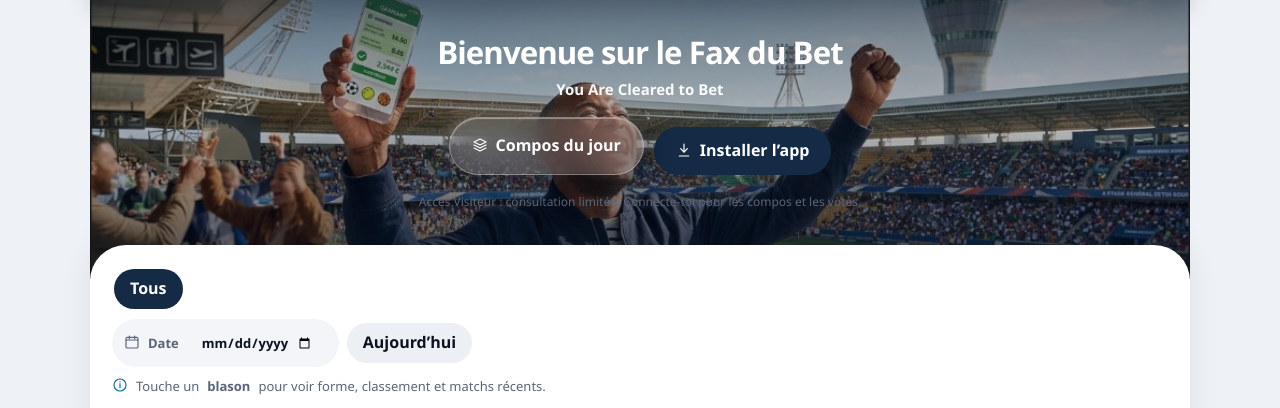
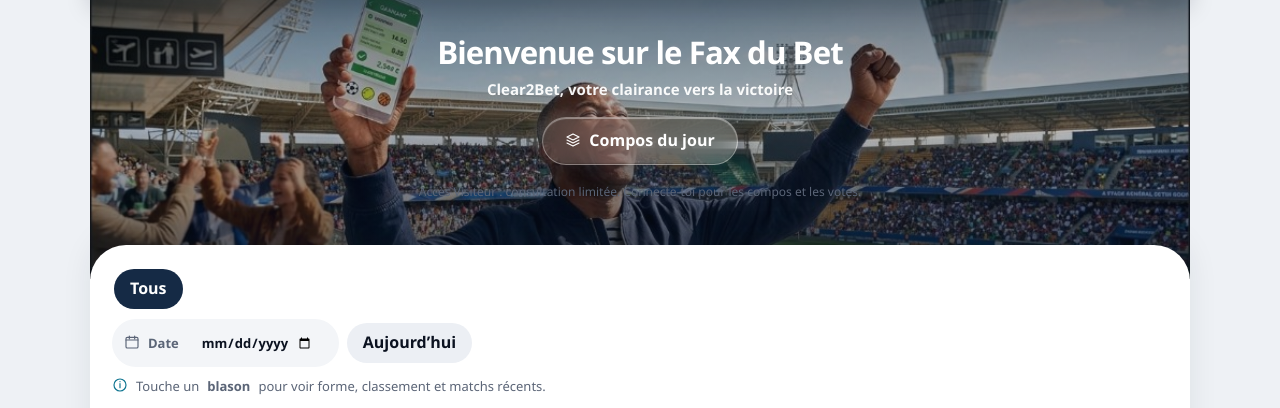
Before and after one commit to Stevy64/Cleared2Bet, a Django app: page / in a window 1280 px wide. Shown: the part 53-461 px from the top of the page. Run offline with Django 5.2, Linux system fonts and the light colour scheme; data that the repository does not hold is empty.

Commit message:
Simplify hero copy and keep install only in the navbar.
Drop the duplicate Installer CTA and set the Clear2Bet clairance tagline.

```diff
--- a/templates/app.html
+++ b/templates/app.html
@@ -9,7 +9,7 @@
   <title>Cleared2Bet</title>
   <link rel="manifest" href="/manifest.webmanifest">
   <link rel="apple-touch-icon" href="/static/icons/icon-192.png">
-  <link rel="stylesheet" href="/static/css/app.css?v=49">
+  <link rel="stylesheet" href="/static/css/app.css?v=50">
 </head>
 <body
   x-data="c2b()"
@@ -64,16 +64,11 @@
     <template x-if="page === 'matchs'">
       <div class="hero-copy">
         <h1 class="slogan">Bienvenue sur le Fax du Bet</h1>
-        <p class="slogan-sub">You Are Cleared to Bet</p>
+        <p class="slogan-sub">Clear2Bet, votre clairance vers la victoire</p>
         <div class="hero-actions">
           <button type="button" class="btn btn-hero btn-hero-glass" @click="ouvrirCompos()">
             <span x-html="icon('layers','icon icon-sm')"></span>
             Compos du jour
-          </button>
-          <button type="button" class="btn btn-hero-ghost" x-show="!installePWA" x-cloak
-            @click="installerPWA()">
-            <span x-html="icon('download','icon icon-sm')"></span>
-            Installer l’app
           </button>
           <p class="hero-access hint" x-show="estVisiteur" x-cloak>
             Accès Visiteur : consultation limitée. Connecte-toi pour les compos et les votes.
@@ -1159,7 +1154,7 @@
     </a>
   </nav>
 
-  <script defer src="/static/js/app.js?v=49"></script>
-  <script defer src="/static/vendor/alpine.min.js?v=49"></script>
+  <script defer src="/static/js/app.js?v=50"></script>
+  <script defer src="/static/vendor/alpine.min.js?v=50"></script>
 </body>
 </html>
```
Also changed, not shown: static/sw.js (+4 -4 lines).
